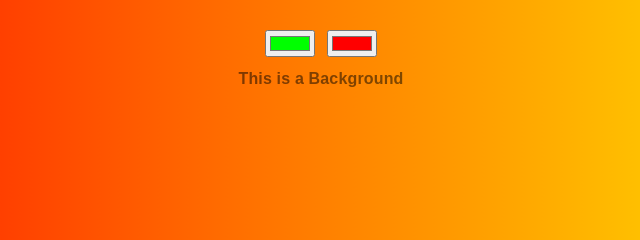
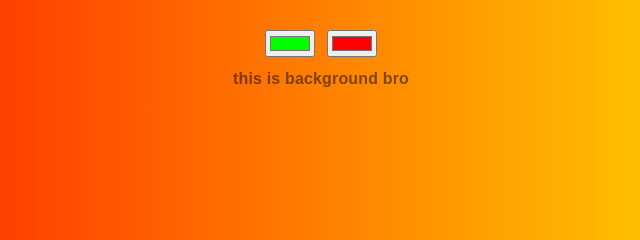
Before and after one commit to 0xSense1/Background-generator, a plain HTML site: page index.html in a window 1280 px wide. Shown: the part 175-415 px from the top of the page, 319-959 px from the left. Drawn offline with Linux system fonts and the light colour scheme.

Commit message:
changed again

```diff
--- a/index.html
+++ b/index.html
@@ -8,7 +8,7 @@
 	<h1>Background Generator</h1>
 	<input class="color1" type="color" name="color1" value="#00ff00">
 	<input class="color2" type="color" name="color2" value="#ff0000">
-	<h2>This is a Background</h2>
+	<h2>this is background bro</h2>
 	<h3></h3>
 	<script type="text/javascript" src="script.js"></script>
 
```
